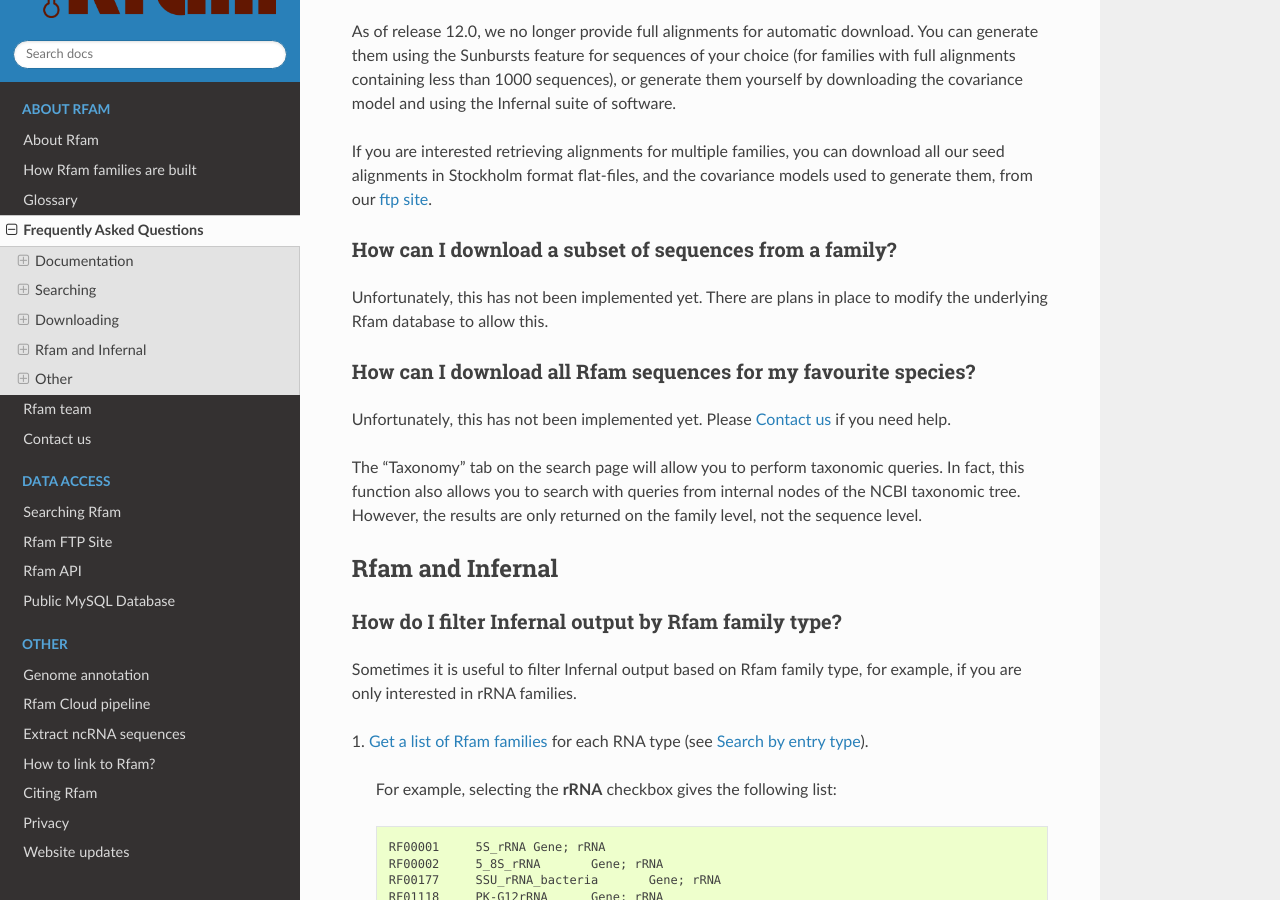
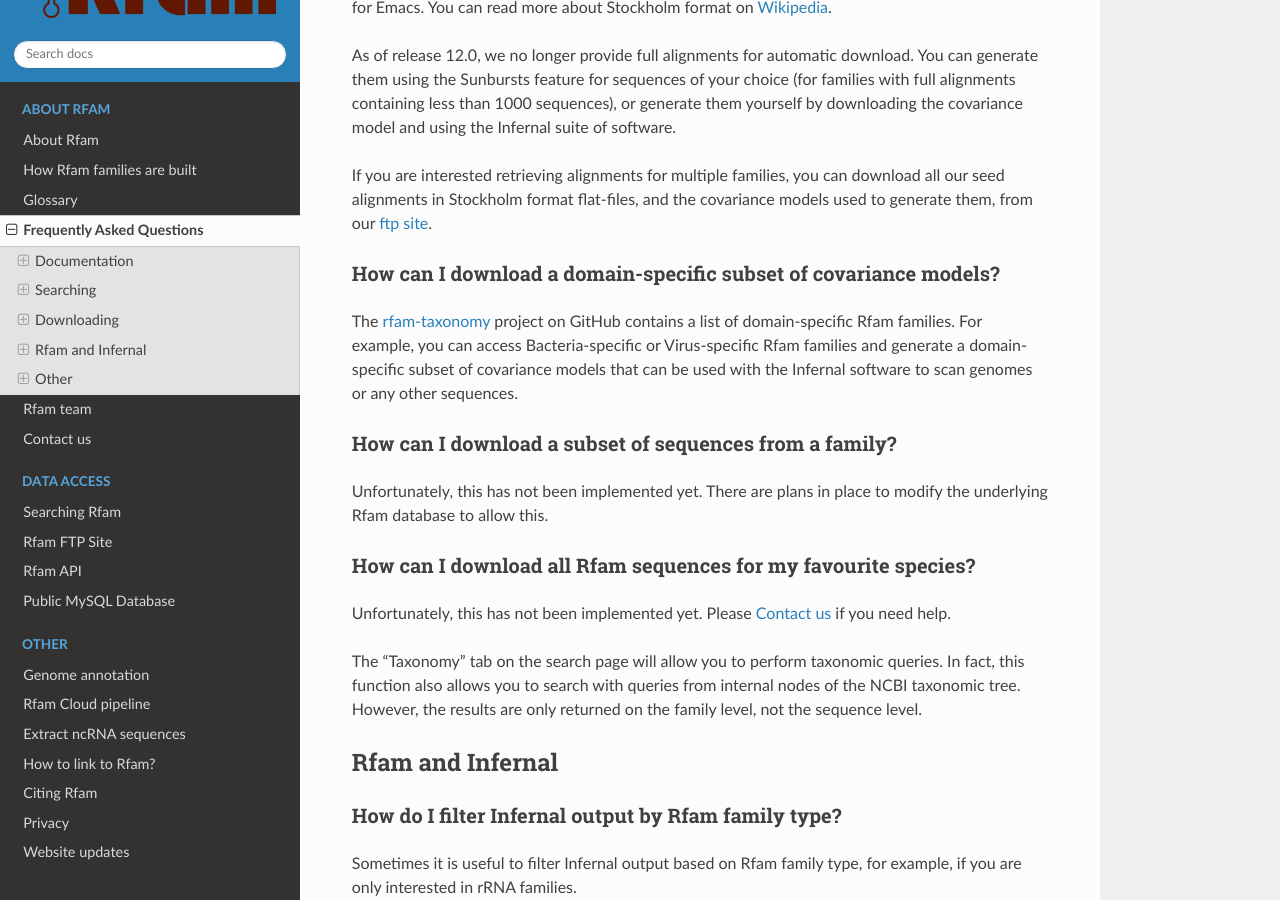
Before and after one commit to Rfam/rfam-docs, a Sphinx documentation site: the page built from docs/source/faq.rst, in a window 1280 px wide and 900 px high, scrolled down 4522 px. Built offline with Sphinx 7.4.7 and the Read the Docs theme 2.0.0, drawn with Linux system fonts in a browser that asks for light colours; some of the changed text lies outside the part shown.

Commit message:
Add info about rfam-taxonomy to FAQs

```diff
--- a/docs/source/faq.rst
+++ b/docs/source/faq.rst
@@ -183,7 +183,13 @@
 
 If you are interested retrieving alignments for multiple families, you can
 download all our seed alignments in Stockholm format flat-files, and the covariance models
-used to generate them, from our `ftp site <http://ftp.ebi.ac.uk/pub/databases/Rfam>`_.
+used to generate them, from our `ftp site <http://ftp.ebi.ac.uk/pub/databases/Rfam/CURRENT>`_.
+
+How can I download a domain-specific subset of covariance models?
+~~~~~~~~~~~~~~~~~~~~~~~~~~~~~~~~~~~~~~~~~~~~~~~~~~~~~~~~~~~~~~~~~
+The `rfam-taxonomy <https://github.com/Rfam/rfam-taxonomy>`_ project on GitHub contains a list of domain-specific Rfam families.
+For example, you can access Bacteria-specific or Virus-specific Rfam families and generate a domain-specific subset of covariance models
+that can be used with the Infernal software to scan genomes or any other sequences.
 
 How can I download a subset of sequences from a family?
 ~~~~~~~~~~~~~~~~~~~~~~~~~~~~~~~~~~~~~~~~~~~~~~~~~~~~~~~
```
